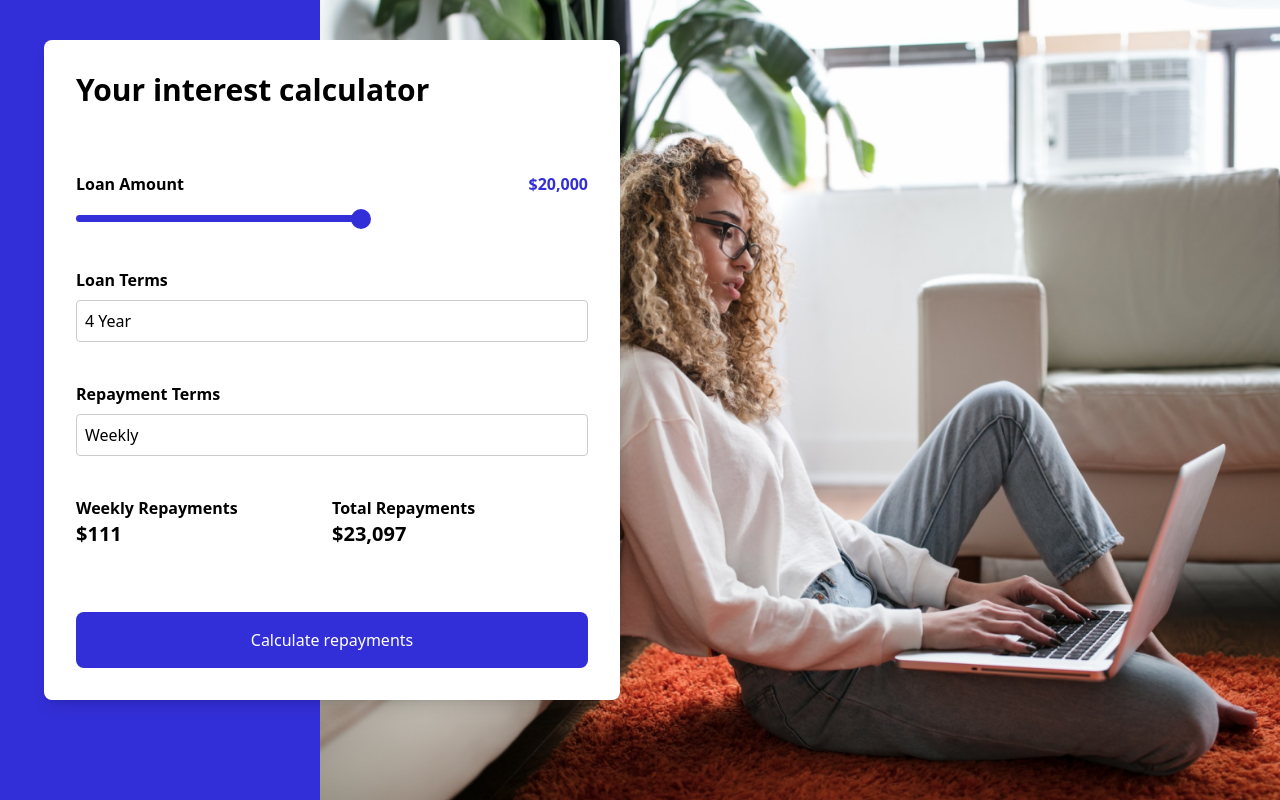
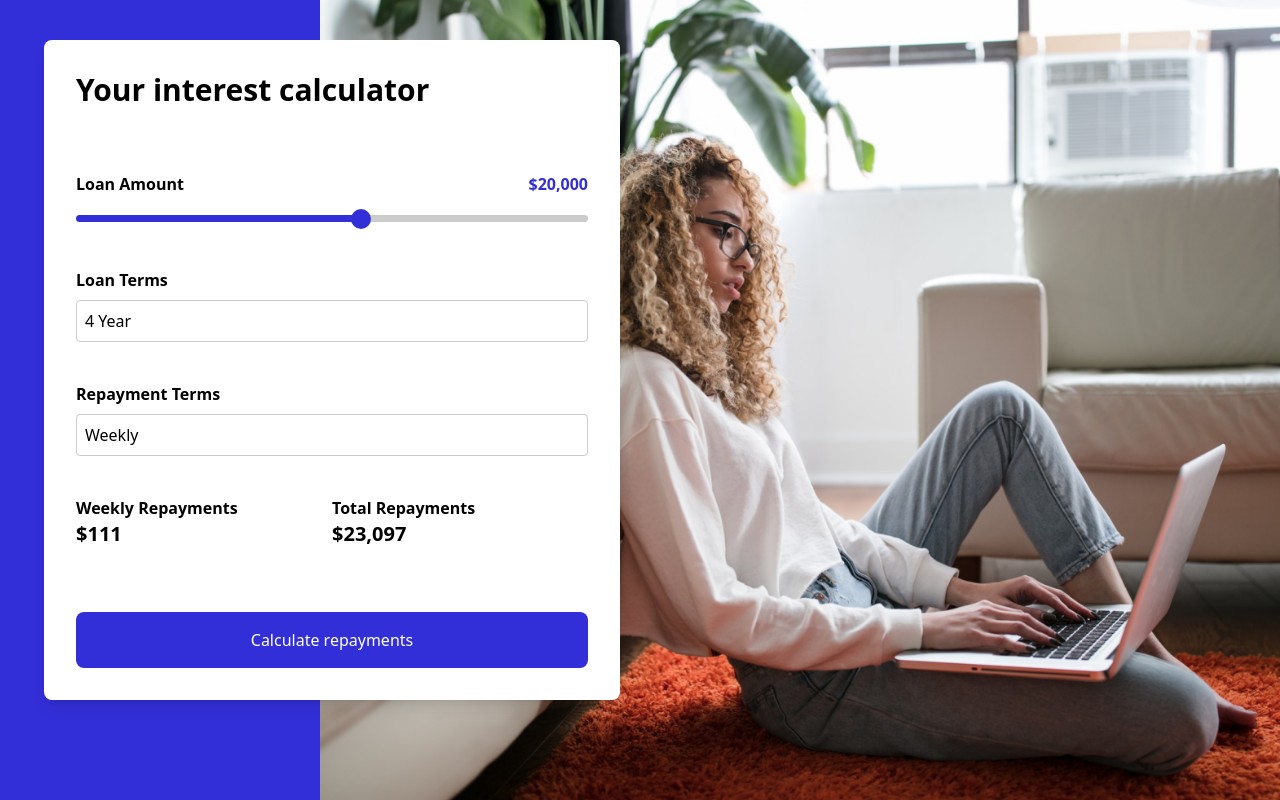
Before and after one commit to iampawan31/loan-calc, a React (Create React App) app: page / in a window 1280 px wide. Built offline with nearby package versions, Linux system fonts and the light colour scheme.

Commit message:
Fixed Styling with Range Slider

```diff
--- a/src/index.css
+++ b/src/index.css
@@ -6,7 +6,7 @@ input[type='range'] {
   -webkit-appearance: none;
   width: 100%;
   height: 7px;
-  background: rgba(255, 255, 255, 0.6);
+  background: #cccccc;
   border-radius: 5px;
   background-image: linear-gradient(#332fd8, #332fd8);
   background-size: 70% 100%;
```
